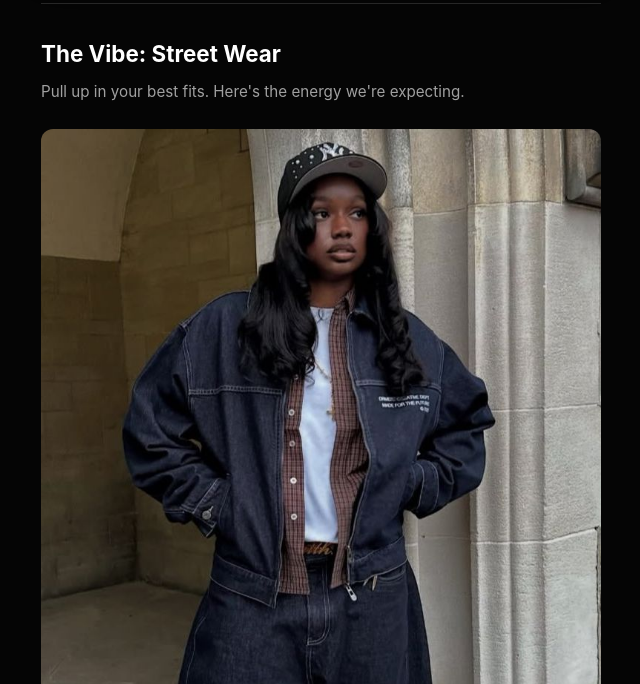
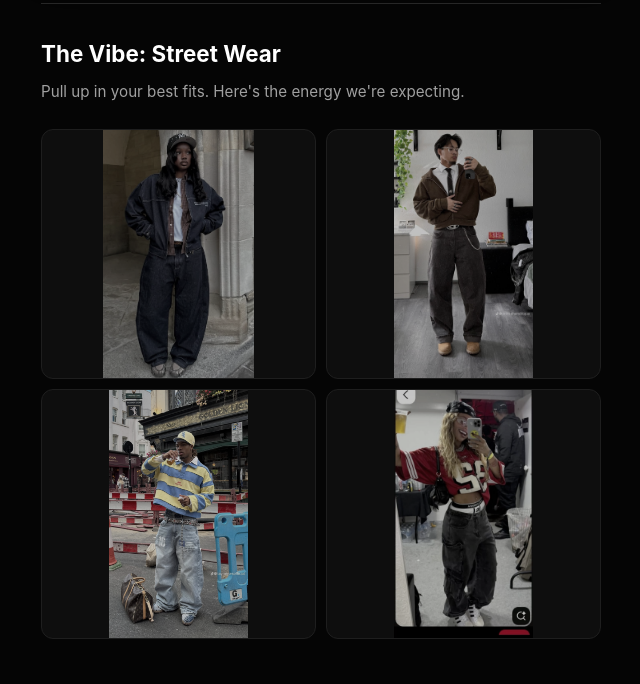
Before and after one commit to Falipopi/freshers-party, a plain HTML site: page index.html in a window 1280 px wide. Shown: the part 720-1404 px from the top of the page, without its empty margins (319-959 px from the left). Drawn offline with Linux system fonts and the light colour scheme.

Commit message:
Changed gallery to two per line

```diff
--- a/style.css
+++ b/style.css
@@ -272,16 +272,19 @@ h2 {
 
 .gallery-grid {
   display: grid;
-  grid-template-columns: 1fr; /* One image per row so they are nice and big */
-  gap: 15px;
+  grid-template-columns: 1fr 1fr; /* Two images per line */
+  gap: 10px;
 }
 
 .gallery-grid img {
   width: 100%;
-  height: auto;
-  object-fit: contain; /* <--- THIS IS THE CULPRIT */
+  height: 250px; /* Fixed height so they align neatly */
+  object-fit: contain; /* Shows the FULL image without cropping */
+  background-color: #111; /* Fills the empty space with dark grey */
   border-radius: 12px;
-  /* ... rest of the code ... */
+  border: 1px solid #262626;
+  transition: all 0.4s cubic-bezier(0.2, 0.8, 0.2, 1);
+  filter: grayscale(40%) brightness(0.8);
 }
 
 .gallery-grid img:hover {
```
